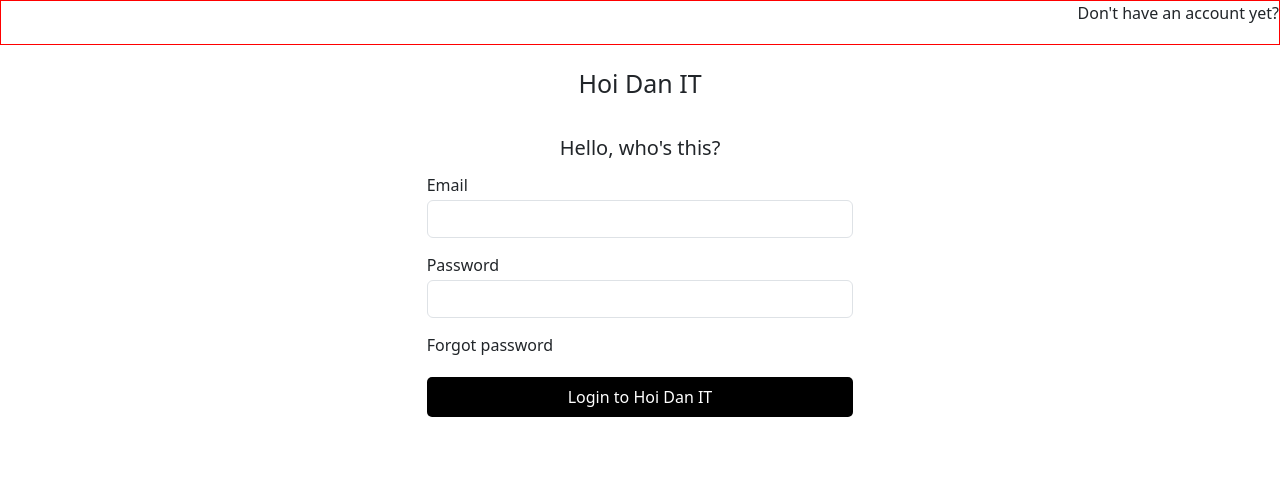
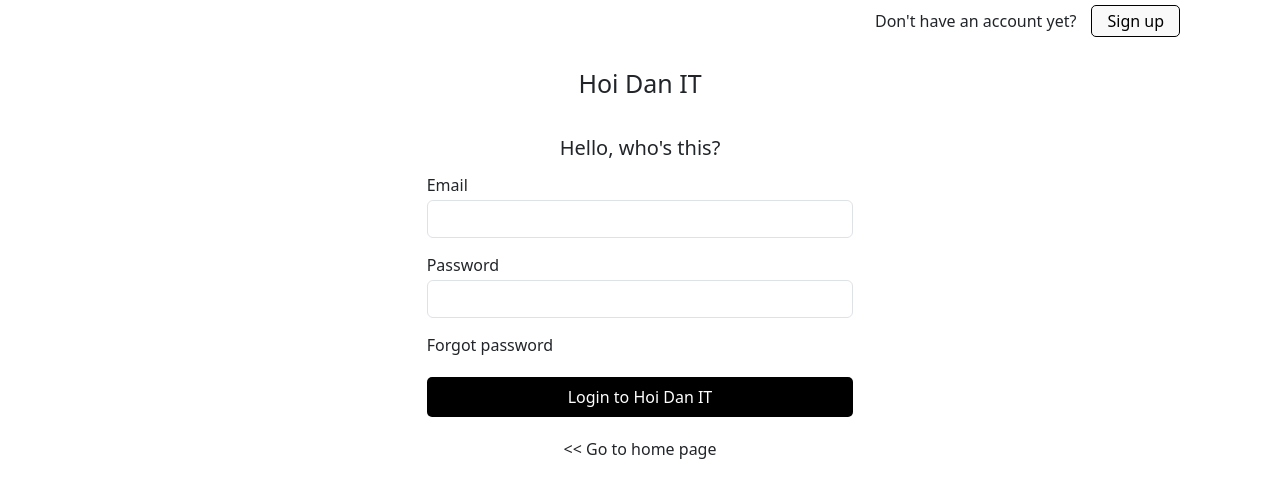
Before and after one commit to dqphuc/Hoc-react, a React (Create React App) app: page /login in a window 1280 px wide. Shown: the top 498 px of the page. Built offline with nearby package versions, Linux system fonts and the light colour scheme.

Commit message:
video 70

```diff
--- /dev/null
+++ b/src/Layout.js
@@ -0,0 +1,42 @@
+import { Routes, Route } from "react-router-dom";
+import App from "./App";
+import User from "./components/User/User";
+import Admin from "./components/Admin/Admin";
+import HomePage from "./components/Home/HomePage";
+import ManageUser from "./components/Admin/Content/ManageUser";
+import Dashboard from "./components/Admin/Content/DashBoard";
+import Login from "./components/Auth/Login";
+import { ToastContainer } from "react-toastify";
+import "react-toastify/dist/ReactToastify.css";
+
+const Layout = (props) => {
+  return (
+    <>
+      <Routes>
+        <Route path="/" element={<App />}>
+          <Route index element={<HomePage />} />
+          <Route path="users" element={<User />} />
+        </Route>
+
+        <Route path="/admins" element={<Admin />}>
+          <Route index element={<Dashboard />} />
+          <Route path="manage-users" element={<ManageUser />} />
+        </Route>
+
+        <Route path="/login" element={<Login />} />
+      </Routes>
+      <ToastContainer
+        position="top-right"
+        autoClose = {5000}
+        hideProgressBar={false}
+        newestOnTop ={false}
+        closeOnClick
+        rtl={false}
+        pauseOnFocusLoss
+        draggable
+        pauseOnHover
+        />
+    </>
+  );
+};
+export default Layout
--- a/src/components/Admin/Admin.js
+++ b/src/components/Admin/Admin.js
@@ -21,17 +21,7 @@
           <Outlet />
         </div>
       </div>
-      <ToastContainer
-        position="bottom-center"
-        autoClose={5000}
-        hideProgressBar={false}
-        newestOnTop={false}
-        closeOnClick
-        rtl={false}
-        pauseOnFocusLoss
-        draggable
-        pauseOnHover
-      />
+
     </div>
   );
 };
--- a/src/components/Auth/Login.js
+++ b/src/components/Auth/Login.js
@@ -1,15 +1,30 @@
 import { useState } from "react";
+import { useNavigate } from "react-router-dom";
+import {postLogin} from "../../services/apiService"
+import { toast } from "react-toastify";
 import "./Login.scss"
+
 const Login = (props) => {
     const [email, setEmail] = useState('');
     const [password, setPassword] = useState('');
-    const handleLogin = () => {
-        alert("Log in")
+    const navigate = useNavigate();
+    const handleLogin = async () => {
+      let data = await postLogin (email, password);
+      if (data &&data.EC === 0){
+        toast.success(data.EM);
+        navigate('/')
+      }
+      if (data && +data.EC !==0){
+        toast.error(data.EM);
+      }
     }
     return(
         <div className="login-container">
         <div className="header">
-            Don't have an account yet?
+            <span>
+                Don't have an account yet?
+            </span>
+            <button>Sign up</button>
         </div>
         <div className="title col-4 mx-auto">
             Hoi Dan IT
@@ -45,6 +60,12 @@
                 onClick={()=> handleLogin()}
                 >Login to Hoi Dan IT</button>
             </div>
+            <div className="text-center">
+                <span className="back" onClick={()=>{navigate('/')}} >
+                    &#60;&#60; Go to home page
+                </span>
+
+            </div>
 
         </div>
         </div>
--- a/src/components/Auth/Login.scss
+++ b/src/components/Auth/Login.scss
@@ -2,8 +2,20 @@
     .header {
         height: 45px;
         text-align: right;
-        border: 1px solid red;
+        padding: 5px 100px 0 100px;
+
+        button {
+            padding: 3px 15px;
+            margin-left: 15px;
+            border-radius: 5px;
+            background: #f9f9f9;
+            border: 1px solid;
+            &:hover{
+                background-color: white;
+            }
+        }
     }
+
 
     .title {
         font-size: 25px;
@@ -31,5 +43,10 @@
             color: white;
             background: black;
         }
+
+        .back {
+            cursor: pointer;
+        }
+
     }
 }
--- a/src/index.js
+++ b/src/index.js
@@ -5,33 +5,22 @@
 import { Provider } from "react-redux";
 import store from "./redux/store";
 import "bootstrap/dist/css/bootstrap.min.css";
-import { BrowserRouter, Routes, Route } from "react-router-dom";
+import { BrowserRouter} from "react-router-dom";
 import User from "./components/User/User";
 import Admin from "./components/Admin/Admin";
 import HomePage from "./components/Home/HomePage";
 import ManageUser from "./components/Admin/Content/ManageUser";
 import Dashboard from "./components/Admin/Content/DashBoard";
 import Login from "./components/Auth/Login";
+import Layout from './Layout';
 
 const root = ReactDOM.createRoot(document.getElementById("root"));
 root.render(
   <Provider store={store}>
     {/* <React.StrictMode> */}
     <BrowserRouter>
-      <Routes>
-        <Route path="/" element={<App />}>
-          <Route index element={<HomePage />} />
-          <Route path="users" element={<User />} />
-        </Route>
+    <Layout />
 
-        <Route path="/admins" element={<Admin />}>
-          <Route index element={<Dashboard />} />
-          <Route path="manage-users" element={<ManageUser />} />
-        </Route>
-
-        <Route path="/login" element={<Login />} />
-
-      </Routes>
     </BrowserRouter>
 
     {/* </React.StrictMode> */}
--- a/src/services/apiService.js
+++ b/src/services/apiService.js
@@ -31,4 +31,9 @@
 const getUserWithPaginate = (page, limit)=> {
   return axios.get(`api/v1/participant?page=${page}&limit=${limit}`);
 }
-export { postCreateNewUser, getAllUsers, putUpdateUser,  deleteUser, getUserWithPaginate};
+
+const postLogin = (userEmail, userPassWord ) => {
+  return axios.post(`/api/v1/login, {email: userEmail, password: userPassWord`)
+}
+
+export { postCreateNewUser, getAllUsers, putUpdateUser,  deleteUser, getUserWithPaginate, postLogin};
```
